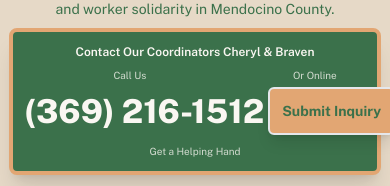
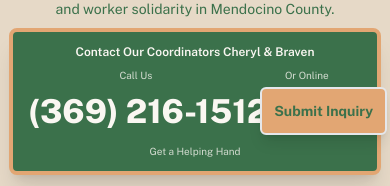
Before and after one commit to samuelmholley1/mendolaborcoop.ukiahumc.org, a Next.js app: page / in a window 390 px wide. Shown: the part 158-344 px from the top of the page. Built offline with nearby package versions, Linux system fonts and the light colour scheme; grey boxes are pictures that could not be loaded.

Commit message:
Landing CTA: reduce gap between phone/button, more right padding on button container

```diff
--- a/pages/index.tsx
+++ b/pages/index.tsx
@@ -265,7 +265,7 @@ const HomePage: React.FC = () => {
                       </p>
                       <div className="flex flex-row items-stretch justify-center">
                         {/* Left: Call - 2/3 width */}
-                        <div className="w-2/3 text-center pr-2 lg:pr-4 pl-2 lg:pl-5 flex flex-col justify-center">
+                        <div className="w-2/3 text-center pr-1 lg:pr-2 pl-2 lg:pl-5 flex flex-col justify-center">
                           <p className="text-[10px] lg:text-sm font-body opacity-80 mb-1">Call Us</p>
                           <a
                             href="tel:+13692161512"
@@ -276,16 +276,16 @@ const HomePage: React.FC = () => {
                         </div>
 
                         {/* Vertical Divider - always visible */}
-                        <div className="flex items-center px-2 lg:px-4">
+                        <div className="flex items-center px-1 lg:px-2">
                           <div className="w-px h-12 lg:h-16 bg-cream/40"></div>
                         </div>
 
                         {/* Right: Submit Inquiry - 1/3 width */}
-                        <div className="w-1/3 text-center pl-2 lg:pl-4 pr-3 lg:pr-6 flex flex-col justify-center">
+                        <div className="w-1/3 text-center pl-1 lg:pl-2 pr-4 lg:pr-8 flex flex-col justify-center">
                           <p className="text-[10px] lg:text-sm font-body opacity-80 mb-1 lg:mb-2">Or Online</p>
                           <button
                             onClick={() => setShowContactPopup(true)}
-                            className="bg-gold text-moss px-3 lg:px-5 py-3 lg:py-4 rounded-md font-headline font-bold text-sm lg:text-lg hover:bg-gold/90 transition-colors mr-0 ml-auto whitespace-nowrap shadow-lg border-2 border-cream/50 hover:scale-105 transform"
+                            className="bg-gold text-moss px-3 lg:px-5 py-3 lg:py-4 rounded-md font-headline font-bold text-sm lg:text-lg hover:bg-gold/90 transition-colors mx-auto whitespace-nowrap shadow-lg border-2 border-cream/50 hover:scale-105 transform"
                           >
                             Submit Inquiry
                           </button>
```
